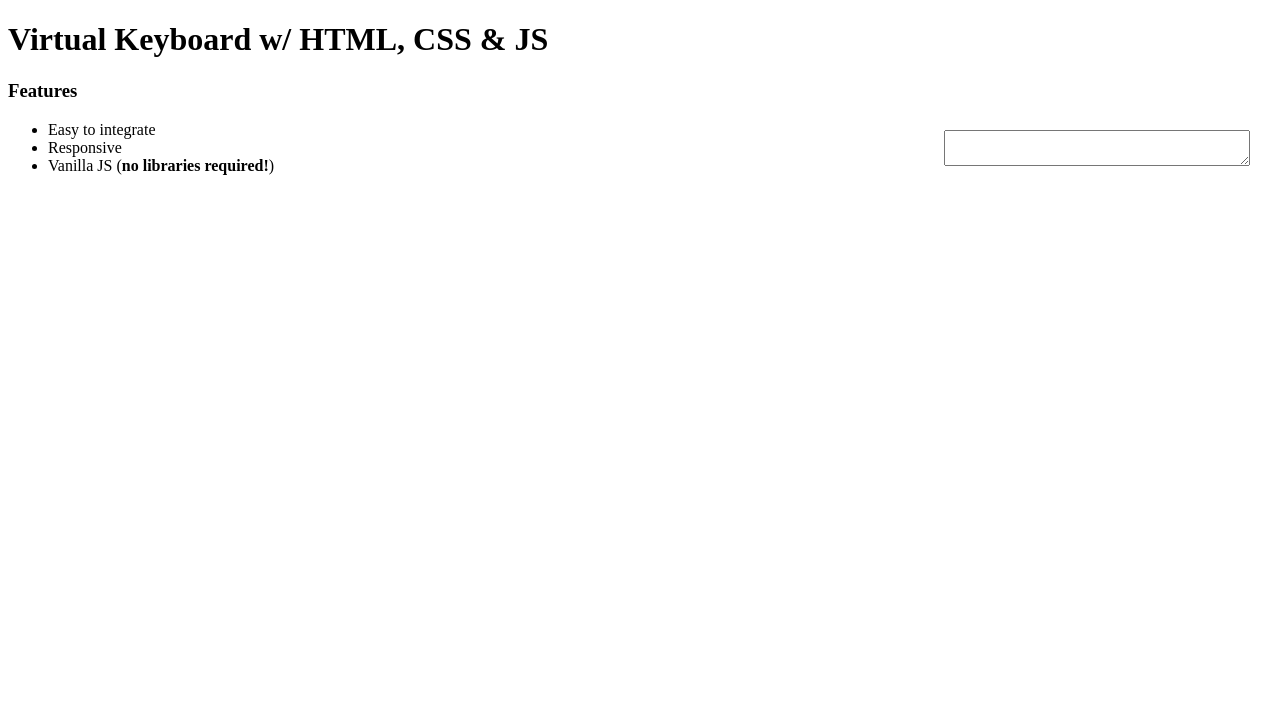
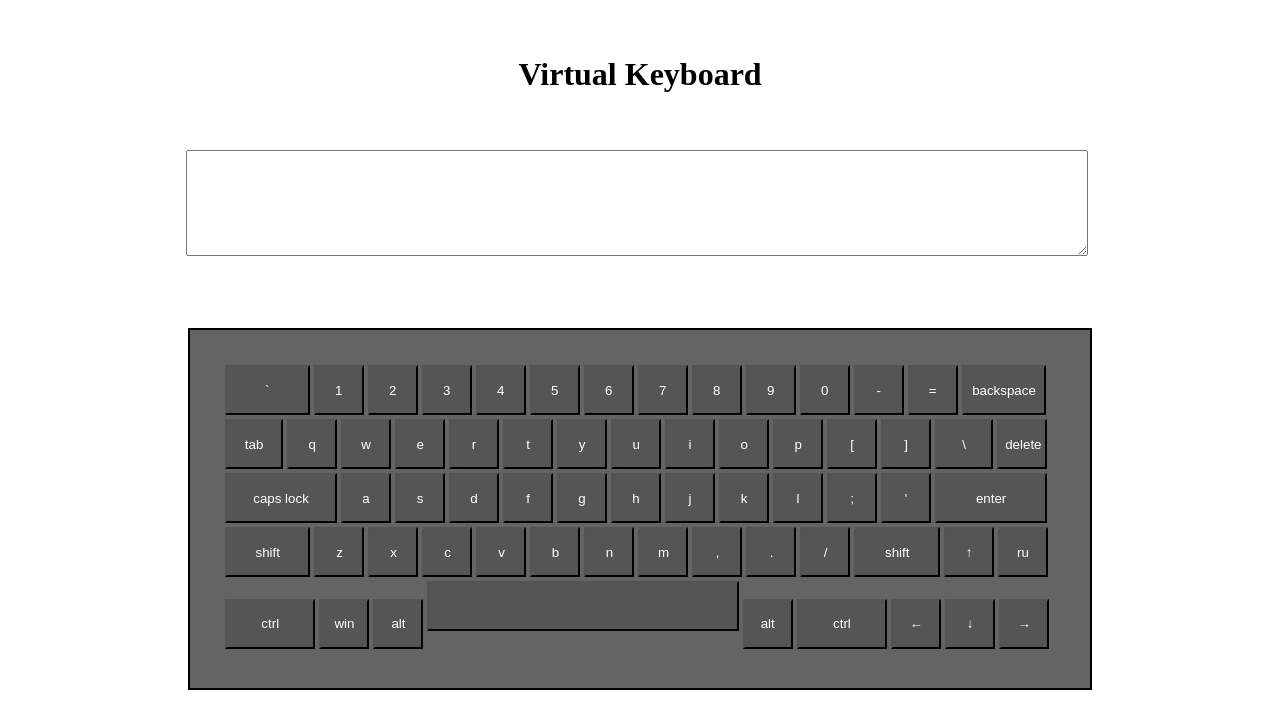
Before and after one commit to SvetlankaBaturkina/Virtual-Keyboard-2022, a plain HTML site: page index.html in a window 1280 px wide. Drawn offline with Linux system fonts and the light colour scheme.

Commit message:
feat: add keyboard

```diff
--- a/index.html
+++ b/index.html
@@ -1,23 +1,13 @@
 <!DOCTYPE html>
+<html lang="en">
 <head>
-    <title>Virtual Keyboard w/ HTML, CSS & JS</title>
+    <meta charset="UTF-8">
+    <meta http-equiv="X-UA-Compatible" content="IE=edge">
     <meta name="viewport" content="width=device-width, initial-scale=1.0">
-    <meta charset="utf-8">
-    <link rel="shortcut icon" href="/assets/favicon.ico">
-    <link rel="stylesheet" href="/assets/dcode.css">
+    <title>Virtual Keyboard</title>
     <link rel="stylesheet" href="style.css">
-    <link href="https://fonts.googleapis.com/icon?family=Material+Icons" rel="stylesheet">
 </head>
-
 <body>
-    <h1>Virtual Keyboard w/ HTML, CSS & JS</h1>
-    <h3>Features</h3>
-    <ul>
-        <li>Easy to integrate</li>
-        <li>Responsive</li>
-        <li>Vanilla JS (<strong>no libraries required!</strong>)</li>
-    </ul>
-    <textarea class="use-keyboard-input" style="position: absolute; top: 130px; right: 30px; width: 300px;"></textarea>
-
     <script src="index.js"></script>
 </body>
+</html>
--- a/index.js
+++ b/index.js
@@ -0,0 +1,120 @@
+let keysContainer;
+let main;
+let keyElement;
+
+function init () {
+     // Создание main элементов
+    let h1 = document.createElement('h1');
+        h1.innerText = 'Virtual Keyboard';
+    let textarea = document.createElement('textarea');
+        main = document.createElement('div');
+        keysContainer = document.createElement('div');
+
+    // Добавление attributes/classes main элементам
+        h1.classList.add('title');
+        textarea.classList.add('use-keyboard-input');
+        main.classList.add("keyboard", "keyboard--hidden");
+        keysContainer.classList.add("keyboard__keys");
+
+    // Добавление элементов в DOM
+        document.body.append(h1);
+        document.body.append(textarea);
+        main.appendChild(keysContainer);
+        document.body.appendChild(main);
+        keysContainer.append(createKeys());
+
+    //let keys = keysContainer.querySelectorAll(".keyboard__key");
+};
+
+function createKeys() {
+    const fragment = document.createDocumentFragment();
+    const keyLayout = [
+        "`", "1", "2", "3", "4", "5", "6", "7", "8", "9", "0", "-", "=", "backspace",
+        "tab", "q", "w", "e", "r", "t", "y", "u", "i", "o", "p", "[", "]", "slash", "delete",
+        "caps_lock", "a", "s", "d", "f", "g", "h", "j", "k", "l", ";", "'", "enter",
+        "shift", "z", "x", "c", "v", "b", "n", "m", ",", ".", "/", "shift", "up", "ru",
+        "ctrl", "win", "alt", "space", "alt", "ctrl", "left", "down", "right"
+    ];
+    // Создание HTML для кнопок клавиатуры
+    const createIconHTML = (icon_name) => {
+        return `<span class="material-icons">${icon_name}</span>`;
+    };
+    keyLayout.forEach(key => {
+        keyElement = document.createElement("button");
+    const insertLineBreak = ["backspace", "delete", "enter", "en"].indexOf(key) !== -1;
+
+    // Добавление attributes/classes кнопкам клавиатуры
+        keyElement.setAttribute("type", "button");
+        keyElement.classList.add("keyboard__key");
+
+    // Добавление кнопок клавиатуры в DOM
+        keysContainer.appendChild(keyElement);
+            switch (key) {
+                case "`":
+                    keyElement.classList.add("keyboard__key--backquote");
+                    keyElement.innerHTML = "`";
+                    break;
+                case "backspace":
+                    keyElement.classList.add("keyboard__key--backspace");
+                    keyElement.innerHTML = "backspace";
+                    break;
+                case "slash":
+                    keyElement.classList.add("keyboard__key--slash");
+                    break;
+                case "tab":
+                    keyElement.classList.add("keyboard__key--tab");
+                    keyElement.innerHTML = "tab";
+                    break;
+                case "caps_lock":
+                    keyElement.classList.add("keyboard__key--caps_lock");
+                    keyElement.innerHTML = "caps lock";
+                    break;
+                case "enter":
+                    keyElement.classList.add("keyboard__key--enter");
+                    keyElement.innerHTML = "enter";
+                    break;
+                case "space":
+                    keyElement.classList.add("keyboard__key--space");
+                    break;
+                case "left":
+                    keyElement.classList.add("keyboard__key--left");
+                    break;
+                case "up":
+                    keyElement.classList.add("keyboard__key--up");
+                    break;
+                case "down":
+                    keyElement.classList.add("keyboard__key--down");
+                    break;
+                case "right":
+                    keyElement.classList.add("keyboard__key--right");
+                    break;
+                case "shift":
+                    keyElement.classList.add("keyboard__key--shift");
+                    keyElement.innerHTML = "shift";
+                    break;
+                case "ctrl":
+                    keyElement.classList.add("keyboard__key--ctrl");
+                    keyElement.innerHTML = "ctrl";
+                    break;
+                 case "ru":
+                    keyElement.classList.add("keyboard__key--ru");
+                    keyElement.setAttribute("data-language", "ru");
+                    keyElement.innerHTML = "ru";
+                    break;
+                default:
+                    keyElement.textContent = key.toLowerCase();
+                    break;
+            };
+        fragment.appendChild(keyElement);
+        if (insertLineBreak) {
+            fragment.appendChild(document.createElement("br"));
+        };
+    });
+        return fragment;
+};
+
+    // Загрузка страницы
+    window.addEventListener("DOMContentLoaded", function () {
+    init();
+    createKeys();
+});
--- a/style.css
+++ b/style.css
@@ -0,0 +1,89 @@
+.use-keyboard-input {
+    position: absolute;
+    height: 100px;
+    width: 70%;
+    margin-top: 35px;
+    right: 15%;
+}
+
+.title {
+    text-align: center;
+    padding-top: 35px;
+}
+
+.keyboard {
+    width: 900px;
+    margin: 235px auto 0 auto;
+    border: 2px solid;
+    background-color: rgba(83, 85, 82, 0.904);
+}
+
+.keyboard__keys {
+    width: 830px;
+    margin: 35px auto 35px auto;
+}
+
+.keyboard__key {
+    width: 50px;
+    height: 50px;
+    color: white;
+    background-color: rgba(83, 85, 82, 0.904);
+    margin-right: 4px;
+    margin-bottom: 4px;
+}
+
+.keyboard__key:hover {
+    cursor: pointer;
+}
+
+.keyboard__key--backquote,
+.keyboard__key--backspace {
+    width: 10.2%;
+}
+
+.keyboard__key--tab,
+.keyboard__key--slash {
+    width: 7%;
+}
+
+.keyboard__key--space {
+    width: 37.5%;
+    padding-top: 10px;
+}
+
+.keyboard__key--space:before  {
+    content: "";
+}
+
+.keyboard__key--slash:before {
+    content: '\005C';
+}
+
+.keyboard__key--caps_lock,
+.keyboard__key--enter {
+    width: 13.5%;
+}
+
+.keyboard__key--left:before {
+    content: '\2190';
+}
+
+.keyboard__key--up:before {
+    content: '\2191';
+}
+
+.keyboard__key--down:before {
+    content: '\2193';
+}
+
+.keyboard__key--right:before {
+    content: '\2192';
+}
+
+.keyboard__key--shift {
+    width: 10.3%;
+}
+
+.keyboard__key--ctrl {
+    width: 10.9%;
+}
```
